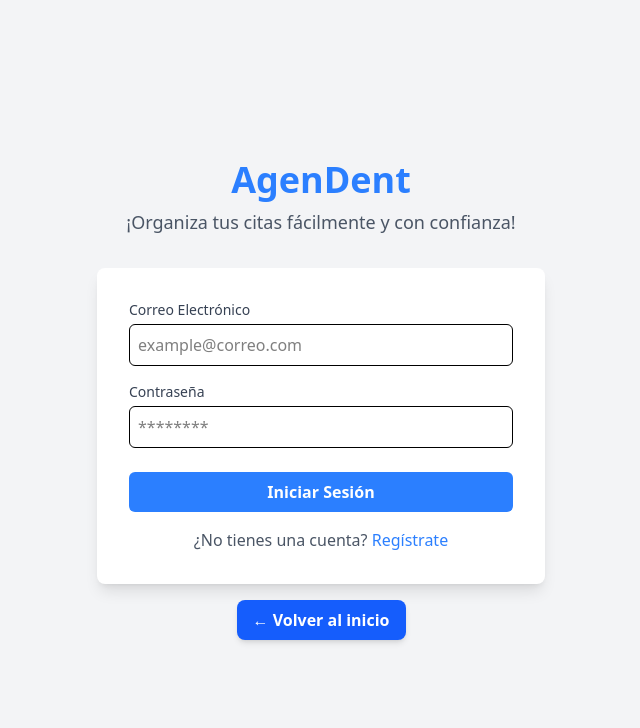
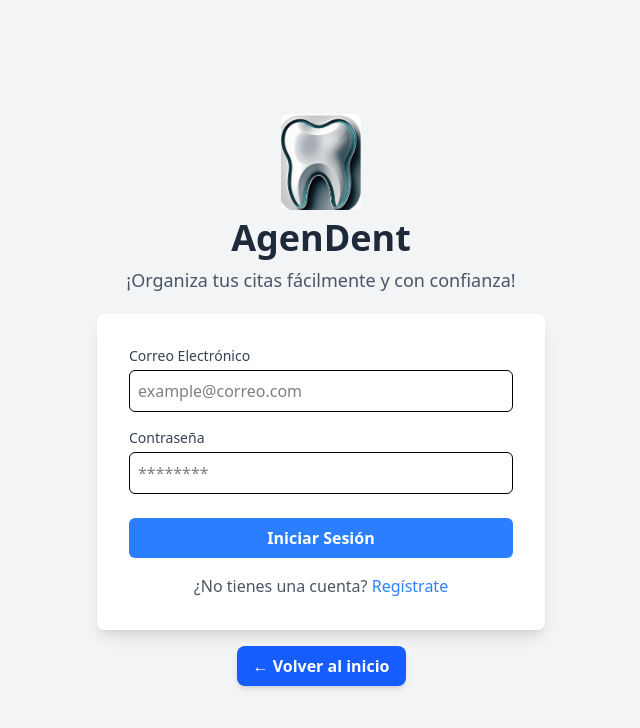
Before and after one commit to LeonardoHerna/App-dentist, a React (Vite) app in the folder App-dentist-vite/: page /App-dentist/login in a window 1280 px wide. Shown: the top 728 px of the page, without its empty margins (319-959 px from the left). Built offline with nearby package versions, Linux system fonts and the light colour scheme; no server answers.

Commit message:
incorporo logo

```diff
--- a/App-dentist-vite/src/Components/LandingPage.jsx
+++ b/App-dentist-vite/src/Components/LandingPage.jsx
@@ -1,6 +1,6 @@
 import React, { useState } from "react";
 import { Link } from "react-router-dom";
-import logo from "../Logo.jpg";
+import logo from "../assets/Logo.png";
 
 const LandingPage = () => {
   const [email, setEmail] = useState("");
@@ -36,15 +36,20 @@ const LandingPage = () => {
   return (
     <div className="relative flex flex-col min-h-screen bg-slate-50 justify-between overflow-x-hidden font-sans">
       {/* Navbar */}
-      <nav className="w-full bg-white shadow-sm fixed top-0 left-0 z-50">
+      <nav className="  w-full bg-white shadow-sm fixed top-0 left-0 z-50">
+
 <div className="max-w-7xl mx-auto flex justify-between items-center">
+  <div className="flex items-center gap-x-2 ml-4">
     <img
-  src="{logo}"
-  alt="{Logo}"
-  className="h-12 w-auto object-contain"
+      src={logo}
+      alt={logo}
+      className="h-12 w-auto object-contain rounded-lg"
     />
+    <h1 className="text-xl font-bold">AgenDent</h1>
+  </div>
 
-          <div className="flex items-center space-x-4 mr-4 ml-4 mt-4 mb-4">
+  {/* Derecha: botones */}
+  <div className="flex items-center space-x-4 mr-4">
     <Link
       to="/login"
       className="bg-[#0d80f2] text-white px-4 py-2 rounded-lg font-semibold hover:bg-blue-700 transition cursor-pointer"
@@ -59,6 +64,8 @@ const LandingPage = () => {
     </Link>
   </div>
 </div>
+
+
       </nav>
 
       {/* Hero Section */}
--- a/App-dentist-vite/src/Components/LoginPage.jsx
+++ b/App-dentist-vite/src/Components/LoginPage.jsx
@@ -1,6 +1,7 @@
 import React, { useState } from "react";
 import { Link, useNavigate } from "react-router-dom";
 import API from "../Services/api";
+import logo from "../assets/Logo.png";
 
 const LoginPage = () => {
   const [email, setEmail] = useState("");
@@ -50,11 +51,16 @@ const handleSubmit = async (e) => {
 };
   return (
     <div className="min-h-screen flex flex-col items-center justify-center bg-gray-100">
-      <div className="text-center mb-8">
-        <h1 className="text-4xl font-bold text-gray-800">
-          <span className="text-blue-500">AgenDent</span>
-        </h1>
-        <p className="text-gray-600 mt-2 text-lg">
+      <div className="flex flex-col items-center text-center">
+      <img
+    src={logo}
+    alt="Logo"
+    className="h-24 w-auto object-contain mb-2 rounded-lg"
+  />
+  <h1 className="text-4xl font-bold text-gray-800">
+    AgenDent
+  </h1>
+        <p className="text-gray-600 mt-2 mb-5 text-lg">
           ¡Organiza tus citas fácilmente y con confianza!
         </p>
       </div>
--- a/App-dentist-vite/src/Pages/Dashboard.jsx
+++ b/App-dentist-vite/src/Pages/Dashboard.jsx
@@ -8,6 +8,7 @@ import AccesosRapidos from "./AccesosRapidos";
 import PacientesPage from "./PacientesPage";
 import CitasPage from "./CitasPage";
 import ConfiguracionPage from "./ConfiguracionPage";
+import logo from "../assets/Logo.png"
 
 const Dashboard = () => {
   const navigate = useNavigate();
@@ -23,8 +24,13 @@ const Dashboard = () => {
     <div className="flex min-h-screen bg-gray-100">
       {/* Sidebar */}
       <aside className="w-full md:w-64 bg-white shadow-md flex flex-col">
-        <div className="p-4 border-b">
-          <h2 className="text-2xl font-bold text-gray-800">DentistApp</h2>
+        <div className=" p-4 border-b flex flex-col justify-center items-center">
+              <img
+                src={logo}
+                alt={logo}
+                className="h-12 w-auto object-contain rounded-lg"
+              />
+          <h2 className="text-2xl font-bold text-gray-800">AgenDent</h2>
         </div>
         <nav className="mt-4 flex-1">
           <ul className="space-y-2">
```
Also changed, not shown: App-dentist-vite/src/Logo.jpg (deleted), App-dentist-vite/src/assets/Logo.png (added). Lines whose indentation alone changed are shown as unchanged.
